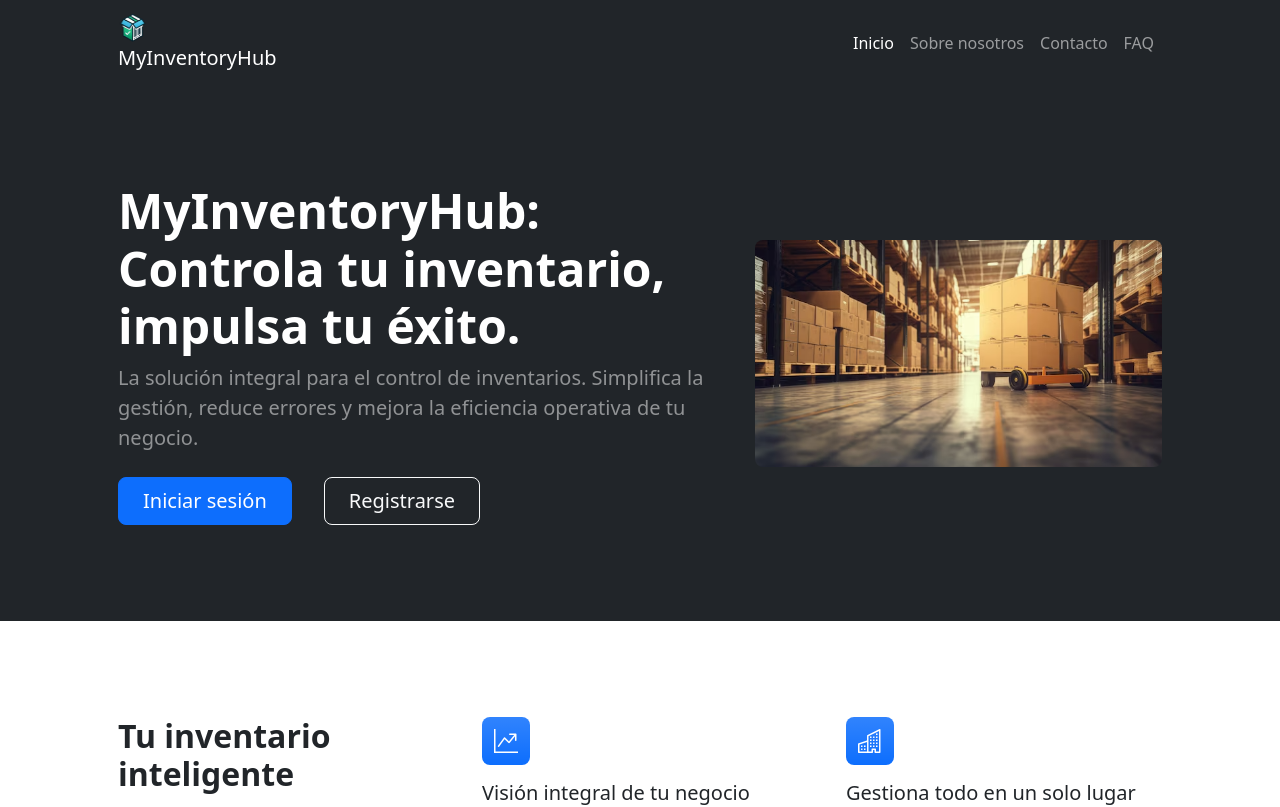
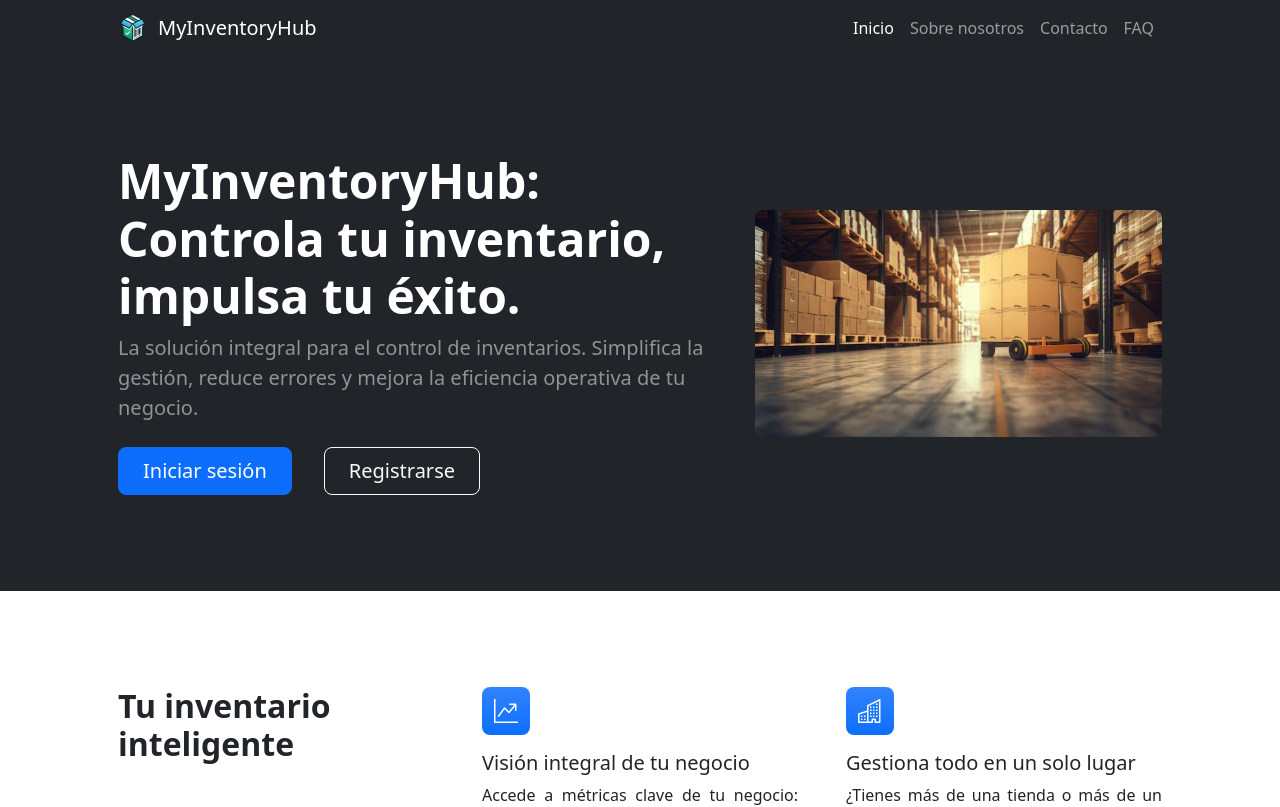
Before and after one commit to SyTW2425/E17_P4, an Angular app in the folder MyInventoryHub/: page / in a window 1280 px wide. Shown: the top 807 px of the page. Built offline with nearby package versions, Linux system fonts and the light colour scheme.

Commit message:
fixed css conflicts with dashboard and landings styles

```diff
--- a/MyInventoryHub/src/app/components/pages/landing-page/about/about.component.html
+++ b/MyInventoryHub/src/app/components/pages/landing-page/about/about.component.html
@@ -3,8 +3,10 @@
         <!-- Navigation-->
         <nav class="navbar navbar-expand-lg navbar-dark bg-dark">
             <div class="container px-5">
-                <a class="navbar-brand" routerLink="/" routerLinkActive="active">
-                    <img src="/logo.png" alt="Logo" style="width: 30px; height: 30px; margin-right: 10px;">MyInventoryHub</a>
+                <a class="navbar-brand" routerLink="/" routerLinkActive="active" style="display: inline-flex; align-items: center; text-decoration: none;">
+                    <img src="/logo.png" alt="Logo" style="width: 30px; height: 30px; margin-right: 10px;">
+                    <span>MyInventoryHub</span>
+                  </a>
                 <button class="navbar-toggler" type="button" data-bs-toggle="collapse"
                     data-bs-target="#navbarSupportedContent" aria-controls="navbarSupportedContent"
                     aria-expanded="false" aria-label="Toggle navigation"><span
--- a/MyInventoryHub/src/app/components/pages/landing-page/contact/contact.component.html
+++ b/MyInventoryHub/src/app/components/pages/landing-page/contact/contact.component.html
@@ -3,8 +3,10 @@
             <!-- Navigation-->
             <nav class="navbar navbar-expand-lg navbar-dark bg-dark">
                 <div class="container px-5">
-                    <a class="navbar-brand" routerLink="/" routerLinkActive="active">
-                        <img src="/logo.png" alt="Logo" style="width: 30px; height: 30px; margin-right: 10px;">MyInventoryHub</a>
+                    <a class="navbar-brand" routerLink="/" routerLinkActive="active" style="display: inline-flex; align-items: center; text-decoration: none;">
+                        <img src="/logo.png" alt="Logo" style="width: 30px; height: 30px; margin-right: 10px;">
+                        <span>MyInventoryHub</span>
+                      </a>
                     <button class="navbar-toggler" type="button" data-bs-toggle="collapse"
                         data-bs-target="#navbarSupportedContent" aria-controls="navbarSupportedContent"
                         aria-expanded="false" aria-label="Toggle navigation"><span
--- a/MyInventoryHub/src/app/components/pages/landing-page/faq/faq.component.html
+++ b/MyInventoryHub/src/app/components/pages/landing-page/faq/faq.component.html
@@ -3,8 +3,10 @@
             <!-- Navigation-->
             <nav class="navbar navbar-expand-lg navbar-dark bg-dark">
                 <div class="container px-5">
-                    <a class="navbar-brand" routerLink="/" routerLinkActive="active">
-                        <img src="/logo.png" alt="Logo" style="width: 30px; height: 30px; margin-right: 10px;">MyInventoryHub</a>
+                    <a class="navbar-brand" routerLink="/" routerLinkActive="active" style="display: inline-flex; align-items: center; text-decoration: none;">
+                        <img src="/logo.png" alt="Logo" style="width: 30px; height: 30px; margin-right: 10px;">
+                        <span>MyInventoryHub</span>
+                      </a>
                     <button class="navbar-toggler" type="button" data-bs-toggle="collapse"
                         data-bs-target="#navbarSupportedContent" aria-controls="navbarSupportedContent"
                         aria-expanded="false" aria-label="Toggle navigation"><span
--- a/MyInventoryHub/src/app/components/pages/landing-page/index/index.component.html
+++ b/MyInventoryHub/src/app/components/pages/landing-page/index/index.component.html
@@ -3,8 +3,10 @@
         <!-- Navigation-->
         <nav class="navbar navbar-expand-lg navbar-dark bg-dark">
             <div class="container px-5">
-                <a class="navbar-brand" routerLink="/" routerLinkActive="active">
-                    <img src="/logo.png" alt="Logo" style="width: 30px; height: 30px; margin-right: 10px;">MyInventoryHub</a>
+                <a class="navbar-brand" routerLink="/" routerLinkActive="active" style="display: inline-flex; align-items: center; text-decoration: none;">
+                    <img src="/logo.png" alt="Logo" style="width: 30px; height: 30px; margin-right: 10px;">
+                    <span>MyInventoryHub</span>
+                  </a>
                 <button class="navbar-toggler" type="button" data-bs-toggle="collapse"
                     data-bs-target="#navbarSupportedContent" aria-controls="navbarSupportedContent"
                     aria-expanded="false" aria-label="Toggle navigation"><span
--- a/MyInventoryHub/src/app/components/register/register.component.css
+++ b/MyInventoryHub/src/app/components/register/register.component.css
@@ -43,6 +43,13 @@ body {
   form .btn-primary:hover {
     background-color: #1a5cc0;
     border-color: #1a5cc0;
+  }
+
+  .logo-centrado {
+    display: block;
+    margin: 0 auto;
+    max-width: 100px;
+    height: auto;
   }
 
   footer {
--- a/MyInventoryHub/src/app/components/register/register.component.html
+++ b/MyInventoryHub/src/app/components/register/register.component.html
@@ -13,7 +13,7 @@
   <div class="row justify-content-center align-items-center">
     <div class="col-lg-5">
       <div class="text-center mb-4">
-        <img src="/logo.png" alt="Logo de la app" class="img-fluid" style="max-width: 100px; height: auto;" />
+        <img src="/logo.png" alt="Logo de la app" class="logo-centrado" style="max-width: 100px; height: auto;" />
       </div>
       <h1 class="text-center text-white mb-4">Regístrate</h1>
       <p class="text-center text-secondary">Crea una cuenta para gestionar tu inventario.</p>
--- a/MyInventoryHub/src/app/components/sign-in/sign-in.component.css
+++ b/MyInventoryHub/src/app/components/sign-in/sign-in.component.css
@@ -43,6 +43,13 @@ form .btn-primary {
 form .btn-primary:hover {
   background-color: #1a5cc0;
   border-color: #1a5cc0;
+}
+
+.logo-centrado {
+  display: block;
+  margin: 0 auto;
+  max-width: 100px;
+  height: auto;
 }
 
 footer {
--- a/MyInventoryHub/src/app/components/sign-in/sign-in.component.html
+++ b/MyInventoryHub/src/app/components/sign-in/sign-in.component.html
@@ -13,7 +13,7 @@
 <div class="container py-5">
   <div class="row justify-content-center align-items-center">
     <div class="text-center mb-4">
-      <img src="/logo.png" alt="Logo de la app" class="img-fluid" style="max-width: 100px; height: auto;" />
+      <img src="/logo.png" alt="Logo de la app" class="logo-centrado" style="max-width: 100px; height: auto;" />
     </div>
     <div class="col-lg-5">
       <h1 class="text-center mb-4">Iniciar Sesión</h1>
```
Also changed, not shown: MyInventoryHub/src/app/components/pages/landing-page/landing-page-global.css.
